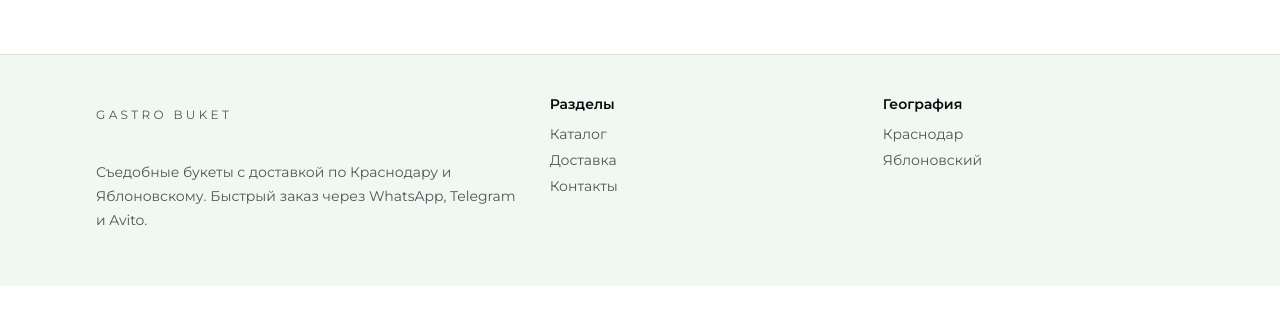
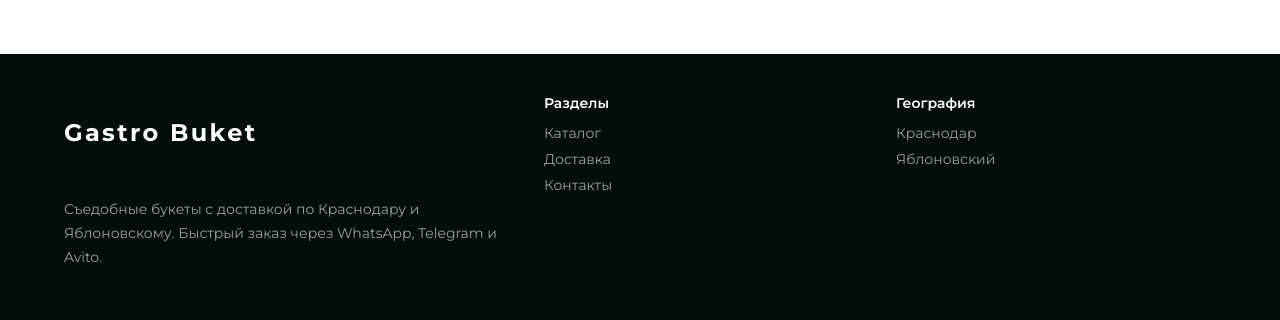
Before and after one commit to tequilex/buket, a Next.js app: page / in a window 1280 px wide. Shown: the part 4599-4919 px from the top of the page. Before the commit the page ends 4885 px from the top, so only its background shows below. Built offline with nearby package versions, Linux system fonts and the light colour scheme; no server answers.

Commit message:
feat: redesign site footer — dark background

```diff
--- a/src/components/layout/site-footer.module.scss
+++ b/src/components/layout/site-footer.module.scss
@@ -1,14 +1,15 @@
 .footer {
-  border-top: 1px solid var(--line);
-  background: var(--surface);
+  background: var(--fg);
+  color: var(--bg);
+  padding: 40px 0;
 }
 
 .inner {
   display: grid;
   gap: 2rem;
+  max-width: 1200px;
   margin: 0 auto;
-  max-width: 72rem;
-  padding: 2.5rem 1rem;
+  padding: 0 24px;
 }
 
 .brandBlock {
@@ -17,22 +18,22 @@
 }
 
 .eyebrow {
-  color: var(--muted);
-  font-size: 0.75rem;
-  letter-spacing: 0.28em;
-  text-transform: uppercase;
+  font-size: 24px;
+  font-weight: 700;
+  letter-spacing: 0.1em;
+  color: var(--bg);
 }
 
 .description {
   max-width: 32rem;
-  color: var(--muted);
+  color: oklch(1 0 0 / 0.6);
   font-size: 0.875rem;
   line-height: 1.5rem;
 }
 
 .title {
   margin: 0 0 0.75rem;
-  color: var(--text);
+  color: var(--bg);
   font-size: 0.875rem;
   font-weight: 600;
 }
@@ -43,27 +44,20 @@
   margin: 0;
   padding: 0;
   list-style: none;
-  color: var(--muted);
   font-size: 0.875rem;
 }
 
 .link {
+  color: oklch(1 0 0 / 0.6);
   transition: color 160ms ease;
 
   &:hover {
-    color: var(--text);
-  }
-}
-
-@media (min-width: 640px) {
-  .inner {
-    padding-inline: 1.5rem;
+    color: var(--bg);
   }
 }
 
 @media (min-width: 1024px) {
   .inner {
     grid-template-columns: 1.4fr 1fr 1fr;
-    padding-inline: 2rem;
   }
 }
```
